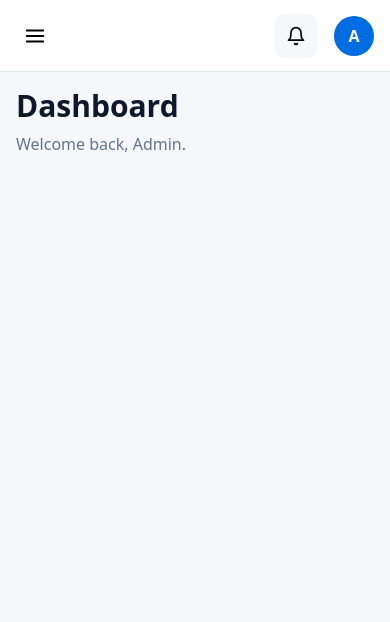
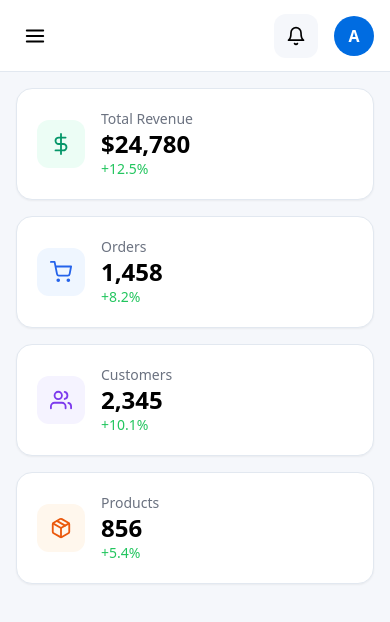
Before and after one commit to dania8shaghouri/e-commerce, a React (Vite) app in the folder frontend/: page /admin/dashboard in a window 390 px wide. Shown: the top 622 px of the page. Built offline with nearby package versions, Linux system fonts and the light colour scheme.

Commit message:
feat(admin-dashboard) create responsive stats cards section

```diff
--- a/frontend/src/App.tsx
+++ b/frontend/src/App.tsx
@@ -19,7 +19,7 @@ import ProtectedRoute from "./components/ProtectedRoute";
 import CustomerLayout from "./layouts/CustomerLayout";
 import AdminLayout from "./features/admin/layouts/AdminLayout";
 
-import DashboardPage from "./features/admin/pages/DashboardPage";
+import DashboardPage from "./features/admin/pages/admin/DashboardPage";
 
 function App() {
   return (
--- /dev/null
+++ b/frontend/src/features/admin/components/dashboard/StatsCard.jsx
@@ -0,0 +1,35 @@
+const StatsCard = ({
+  title,
+  value,
+  change,
+  icon: Icon,
+  iconColor,
+  iconBg,
+}) => {
+  return (
+    <div className="bg-white border border-border rounded-2xl p-5 shadow-sm hover:shadow-md transition">
+      <div className="flex items-center gap-4 min-w-0">
+        <div
+          className={`w-12 h-12 rounded-xl flex items-center justify-center shrink-0 ${iconBg}`}
+        >
+          <Icon size={22} className={iconColor} />
+        </div>
+
+        <div className="flex flex-col min-w-0">
+          <p className="text-sm text-gray-500">
+            {title}
+          </p>
+
+          <h3 className="text-2xl font-bold leading-tight">
+            {value}
+          </h3>
+
+          <span className="text-sm text-green-500 font-medium">
+            {change}
+          </span>
+        </div>
+      </div>
+    </div>
+  );
+};
+export default StatsCard;
--- /dev/null
+++ b/frontend/src/features/admin/components/dashboard/StatsGrid.jsx
@@ -0,0 +1,54 @@
+import StatsCard from "./StatsCard";
+import {
+  FiDollarSign,
+  FiShoppingCart,
+  FiUsers,
+  FiPackage,
+} from "react-icons/fi";
+
+const stats = [
+  {
+    title: "Total Revenue",
+    value: "$24,780",
+    change: "+12.5%",
+    icon: FiDollarSign,
+    iconColor: "text-emerald-600",
+    iconBg: "bg-emerald-50",
+  },
+  {
+    title: "Orders",
+    value: "1,458",
+    change: "+8.2%",
+    icon: FiShoppingCart,
+    iconColor: "text-blue-600",
+    iconBg: "bg-blue-50",
+  },
+  {
+    title: "Customers",
+    value: "2,345",
+    change: "+10.1%",
+    icon: FiUsers,
+    iconColor: "text-violet-600",
+    iconBg: "bg-violet-50",
+  },
+  {
+    title: "Products",
+    value: "856",
+    change: "+5.4%",
+    icon: FiPackage,
+    iconColor: "text-orange-600",
+    iconBg: "bg-orange-50",
+  },
+];
+
+const StatsGrid = () => {
+  return (
+    <div className="grid grid-cols-1 sm:grid-cols-2 xl:grid-cols-4 gap-4">
+      {stats.map((item) => (
+        <StatsCard key={item.title} {...item} />
+      ))}
+    </div>
+  );
+};
+
+export default StatsGrid;
--- a/frontend/src/features/admin/pages/DashboardPage.tsx
+++ /dev/null
@@ -1,15 +0,0 @@
-const DashboardPage = () => {
-  return (
-    <div>
-      <h1 className="text-3xl font-bold text-textPrimary">
-        Dashboard
-      </h1>
-
-      <p className="mt-2 text-textSecondary">
-        Welcome back, Admin.
-      </p>
-    </div>
-  );
-};
-
-export default DashboardPage;
--- /dev/null
+++ b/frontend/src/features/admin/pages/admin/DashboardPage.tsx
@@ -0,0 +1,26 @@
+import StatsCard from "../../components/dashboard/StatsGrid.jsx";
+// import RevenueChart from "../../components/dashboard/RevenueChart";
+// import RecentOrdersTable from "../../components/dashboard/RecentOrdersTable";
+// import TopProducts from "../../components/dashboard/TopProducts";
+// import OrderStatusChart from "../../components/dashboard/OrderStatusChart";
+
+const DashboardPage = () => {
+  return (
+    <div className="space-y-6">
+      <StatsCard />
+
+      <div className="grid grid-cols-1 lg:grid-cols-3 gap-6">
+        <div className="lg:col-span-2">{/* <RevenueChart /> */}</div>
+
+        <div>{/* <OrderStatusChart /> */}</div>
+      </div>
+
+      <div className="grid grid-cols-1 lg:grid-cols-2 gap-6">
+        {/* <RecentOrdersTable />
+        <TopProducts /> */}
+      </div>
+    </div>
+  );
+};
+
+export default DashboardPage;
```
